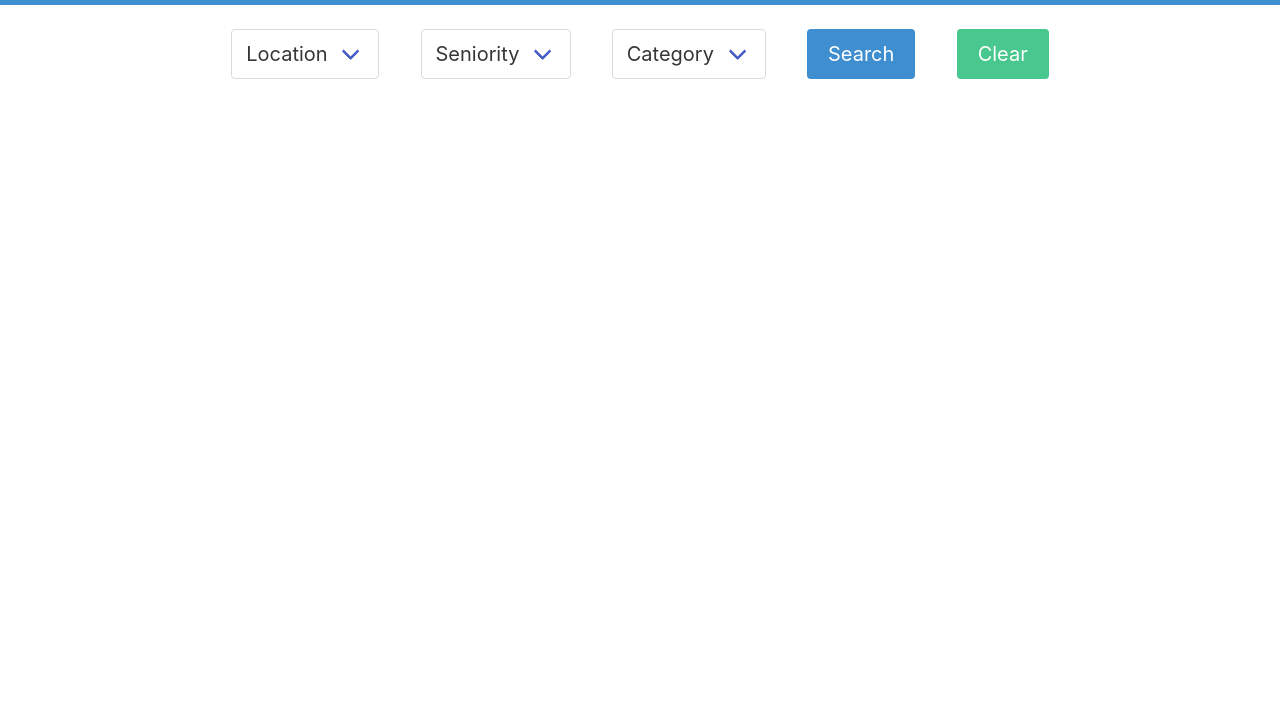
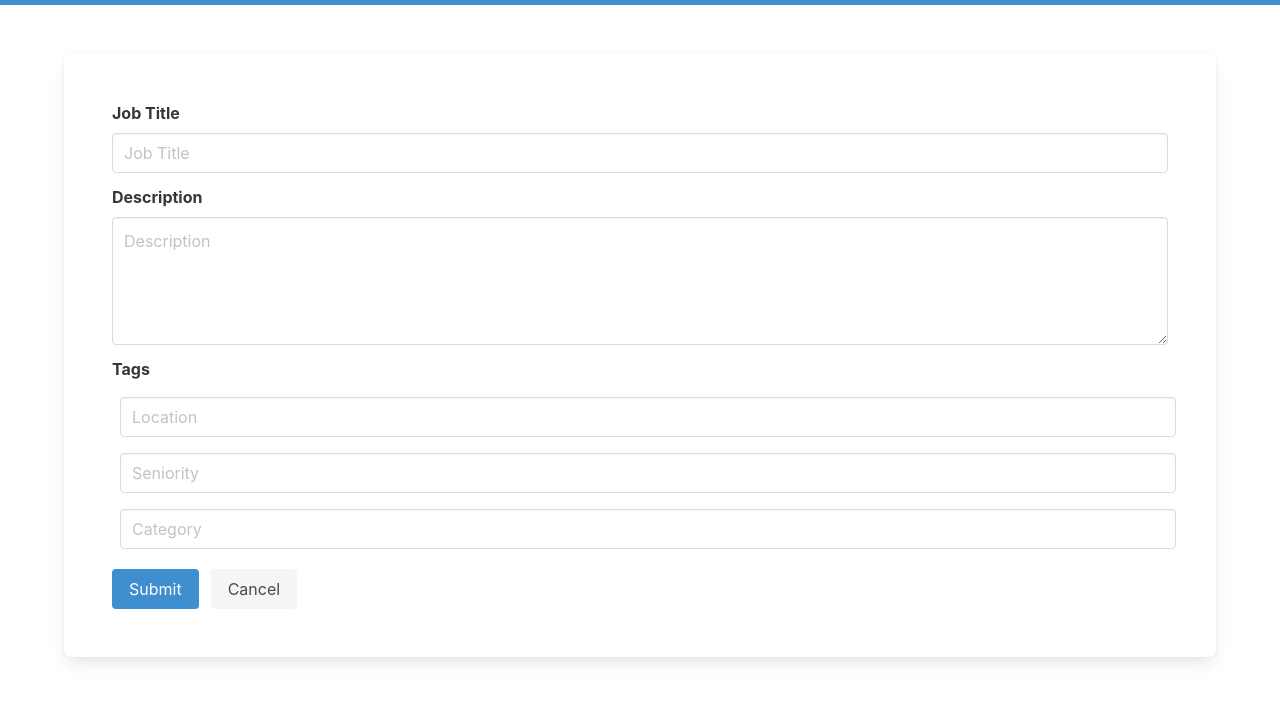
Before and after one commit to carlaweglin/tpAdaJobs, a plain HTML site: page index.html in a window 1280 px wide. Shown: the part 47-748 px from the top of the page. Drawn offline with nearby package versions, Linux system fonts and the light colour scheme.

Commit message:
[structure] creates second view

```diff
--- a/index.html
+++ b/index.html
@@ -33,7 +33,10 @@
       </nav>
     </header>
     <main>
-      <div class="container is-flex is-justify-content-space-evenly pt-5 is-flex-wrap-wrap" style="max-width: 900px;">
+      <section
+        class="container is-flex is-justify-content-space-evenly pt-5 is-flex-wrap-wrap is-hidden"
+        style="max-width: 900px"
+      >
         <div class="select is-medium">
           <select>
             <option>Location</option>
@@ -50,10 +53,41 @@
           </select>
         </div>
 
-          <button class="button is-info is-medium">Search</button>
-          <button class="button is-success is-medium">Clear</button>
-
-      </div>
+        <button class="button is-info is-medium">Search</button>
+        <button class="button is-success is-medium">Clear</button>
+      </section>
+      <section class="container">
+        <form class="box p-6 mt-6">
+          <div class="field">
+            <label class="label">Job Title</label>
+            <div class="control">
+              <input class="input" type="text" placeholder="Job Title" />
+            </div>
+          </div>
+          <div class="field">
+            <label class="label">Description</label>
+            <div class="control">
+              <textarea class="textarea" placeholder="Description"></textarea>
+            </div>
+          </div>
+          <div class="field">
+            <label class="label">Tags</label>
+            <div class="control">
+              <input class="input m-2" type="text" placeholder="Location" />
+              <input class="input m-2" type="text" placeholder="Seniority" />
+              <input class="input m-2" type="text" placeholder="Category" />
+            </div>
+          </div>
+          <div class="field is-grouped">
+            <p class="control">
+              <a class="button is-info"> Submit </a>
+            </p>
+            <p class="control">
+              <a class="button is-light"> Cancel </a>
+            </p>
+          </div>
+        </form>
+      </section>
     </main>
   </body>
 </html>
```
